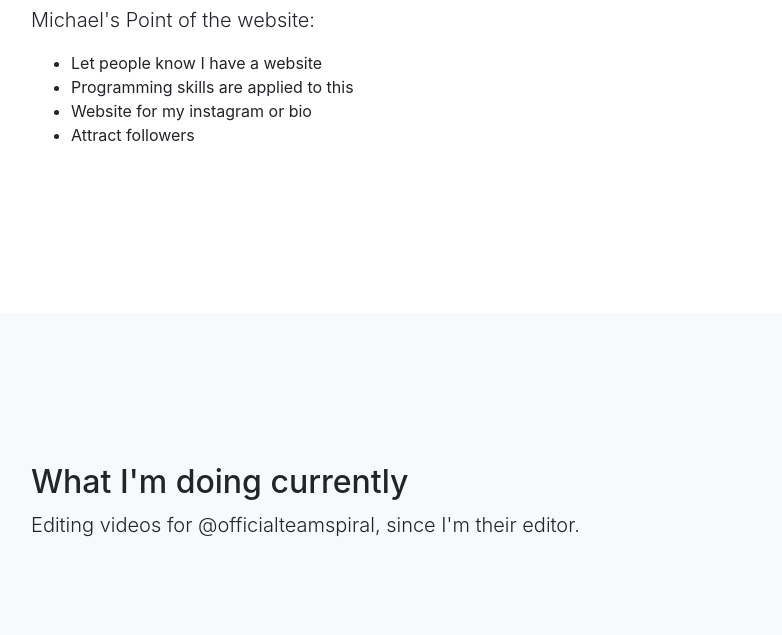
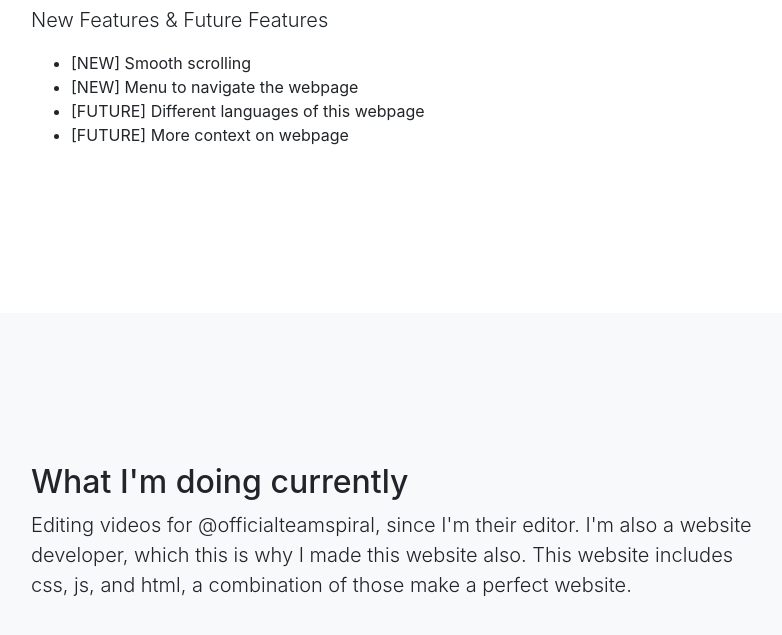
Before and after one commit to MichaelJDood/info, a website with bundled scripts: page index.html in a window 1280 px wide. Shown: the part 549-1184 px from the top of the page, without its empty margins (244-1026 px from the left). Built offline with nearby package versions, Linux system fonts and the light colour scheme.

Commit message:
Update index.html

```diff
--- a/index.html
+++ b/index.html
@@ -55,12 +55,12 @@
       <div class="row">
         <div class="col-lg-8 mx-auto">
           <h2>About this page</h2>
-          <p class="lead">Michael's Point of the website:</p>
+          <p class="lead">New Features & Future Features</p>
           <ul>
-            <li>Let people know I have a website</li>
-            <li>Programming skills are applied to this</li>
-            <li>Website for my instagram or bio</li>
-            <li>Attract followers</li>
+            <li>[NEW] Smooth scrolling</li>
+            <li>[NEW] Menu to navigate the webpage</li>
+            <li>[FUTURE] Different languages of this webpage</li>
+            <li>[FUTURE] More context on webpage</li>
           </ul>
         </div>
       </div>
@@ -72,7 +72,7 @@
       <div class="row">
         <div class="col-lg-8 mx-auto">
           <h2>What I'm doing currently</h2>
-          <p class="lead">Editing videos for @officialteamspiral, since I'm their editor.</p>
+          <p class="lead">Editing videos for @officialteamspiral, since I'm their editor. I'm also a website developer, which this is why I made this website also. This website includes css, js, and html, a combination of those make a perfect website.</p>
         </div>
       </div>
     </div>
```
